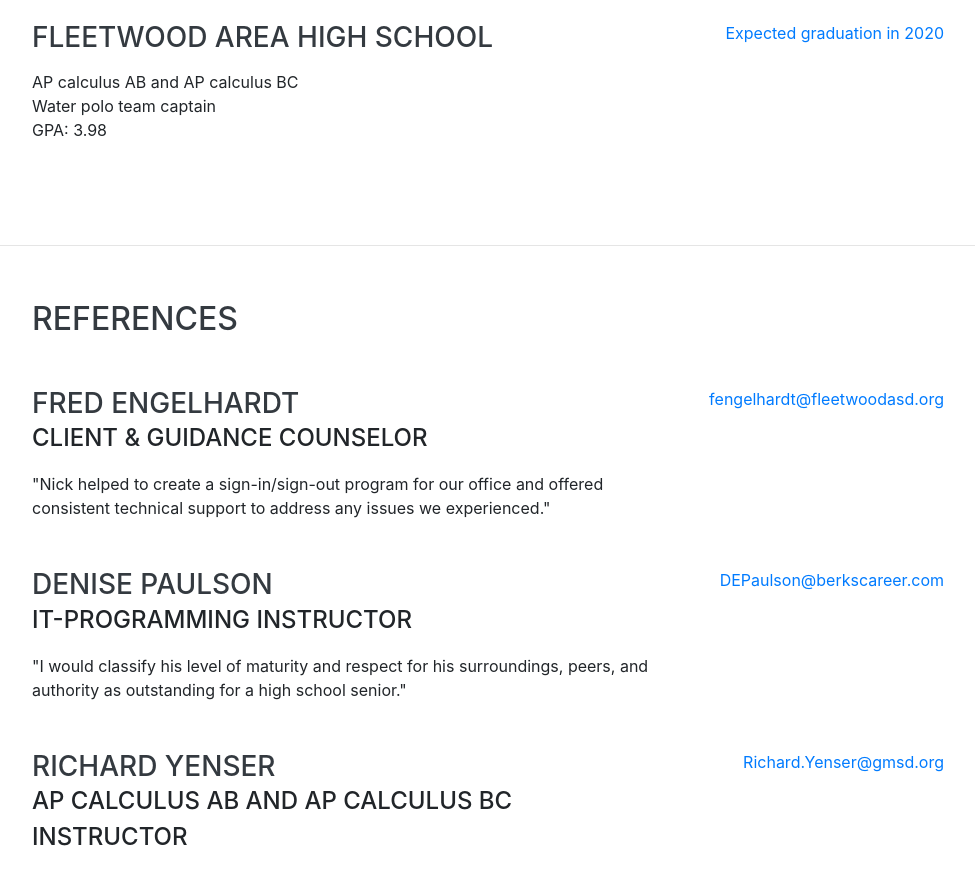
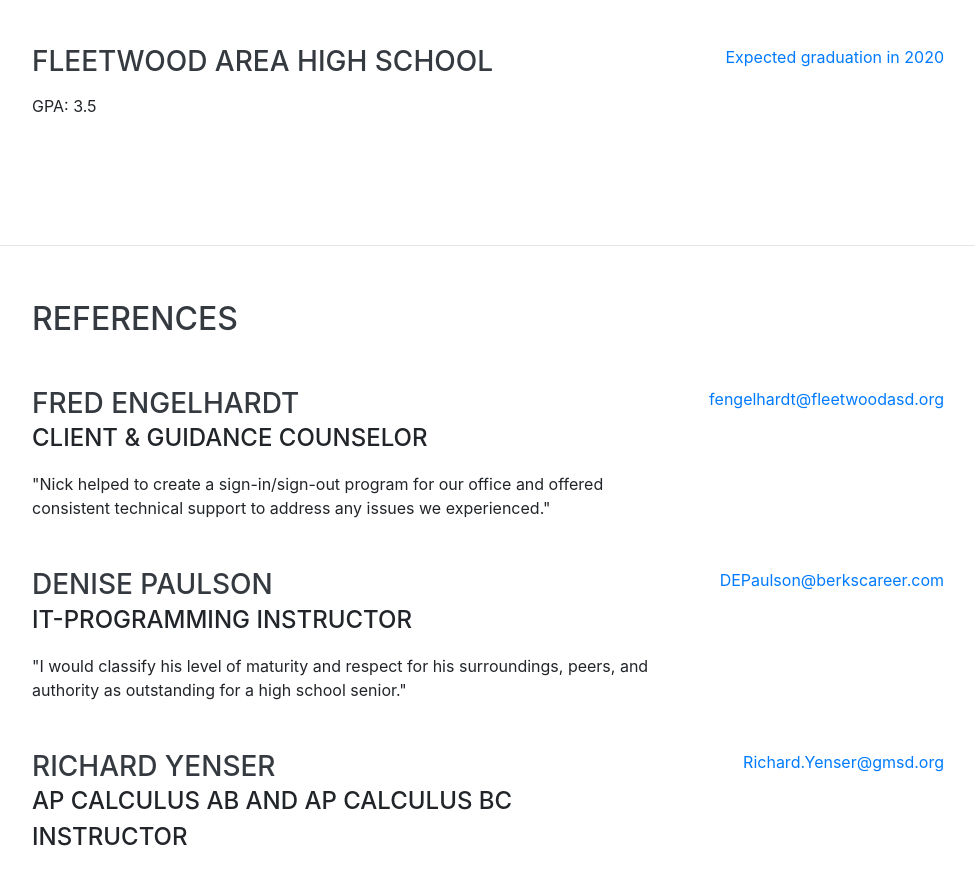
Before and after one commit to nickiscool-github/nickiscool.cool, a website with bundled scripts: page index.html in a window 1280 px wide. Shown: the part 3039-3909 px from the top of the page, without its empty margins (288-1263 px from the left). Built offline with nearby package versions, Linux system fonts and the light colour scheme; files whose address does not match are found by name; a web font is replaced by a local one.

Commit message:
Update index.html

```diff
--- a/index.html
+++ b/index.html
@@ -255,9 +255,7 @@
                   <div class="resume-content">
                       <h3 class="mb-0">Fleetwood Area High School</h3>
                       <div class="subheading mb-3"></div>
-                      <div>AP calculus AB and AP calculus BC</div>
-                      <div>Water polo team captain</div>
-                      <div>GPA: 3.98</div>
+                      <div>GPA: 3.5</div>
                   </div>
                   <div class="resume-date text-md-right">
                       <span class="text-primary">Expected graduation in 2020</span>
```
